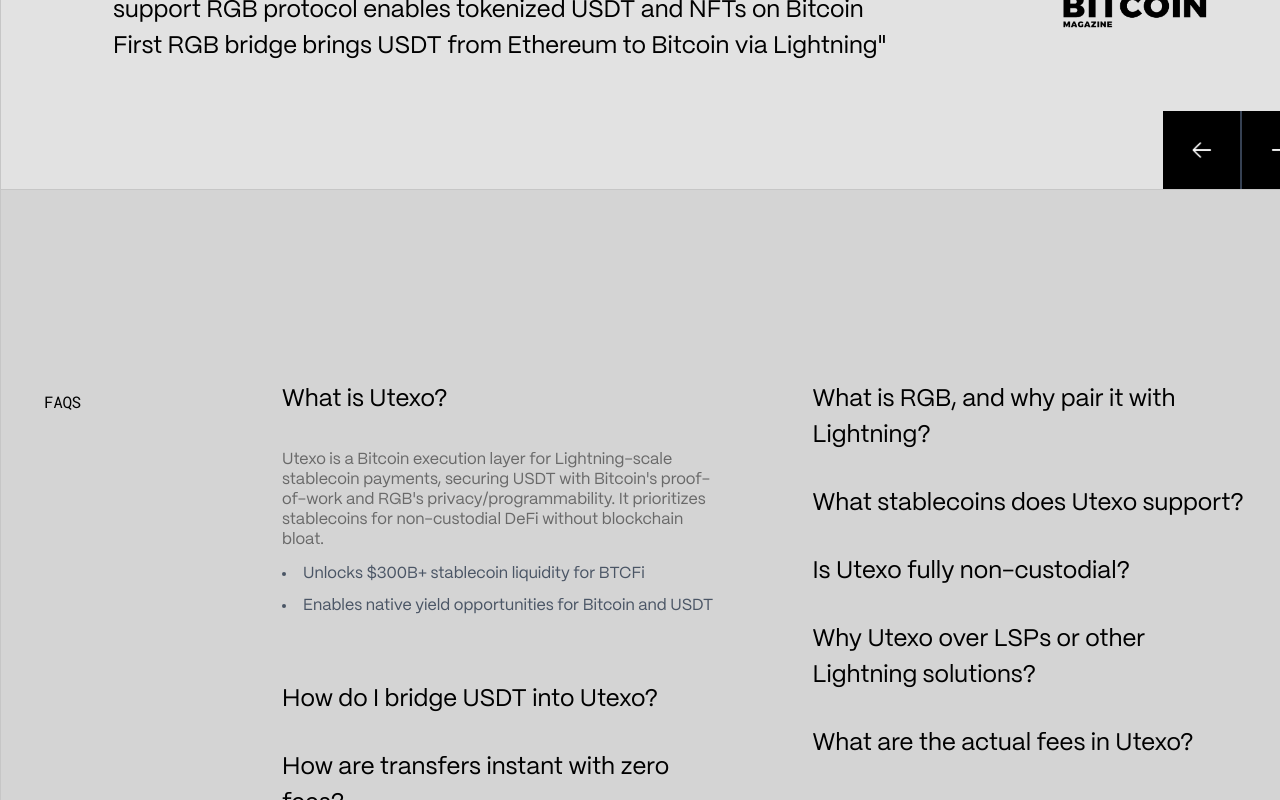
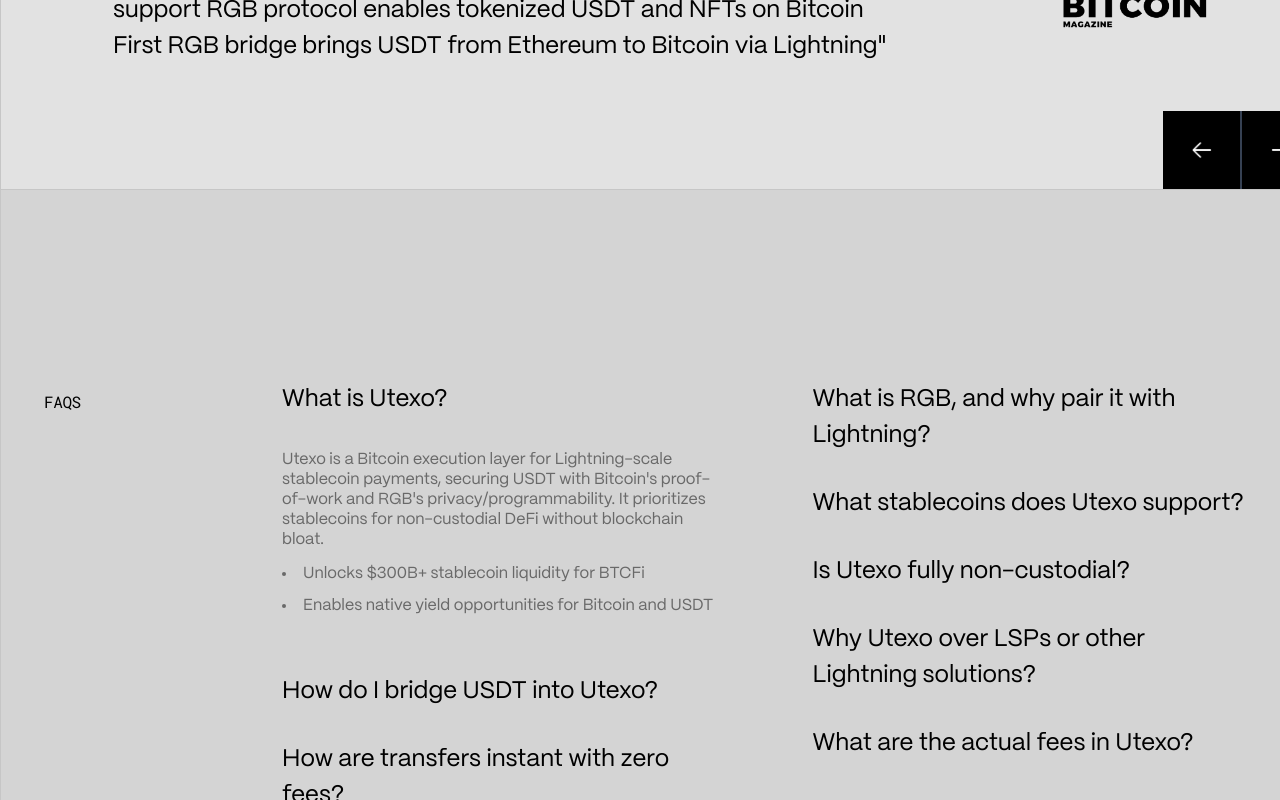
Before and after one commit to UTEXO-Protocol/landing, a Next.js app: page / in a window 1280 px wide. Both pictures are taken after a click on the element "What is Utexo?". Shown: the part 3727-4527 px from the top of the page. Built offline with nearby package versions, Linux system fonts and the light colour scheme.

Commit message:
final FAQs

```diff
--- a/src/components/FAQ.tsx
+++ b/src/components/FAQ.tsx
@@ -117,14 +117,14 @@ export default function FAQ() {
                   {faq.question}
                 </h3>
                 {openIndex === index && (
-                  <div className="mt-3 sm:mt-4 space-y-2 sm:space-y-3 mb-8 sm:mb-12 lg:mb-[64px]">
+                  <div className="mt-3 sm:mt-4 space-y-2 sm:space-y-3 mb-8 sm:mb-12 lg:mb-14">
                     {faq.answer && (
                       <p className="text-[14px] sm:text-[15px] lg:text-[16px] text-black opacity-50 leading-tight">
                         {faq.answer}
                       </p>
                     )}
                     {faq.bullets && faq.bullets.length > 0 && (
-                      <ul className="list-disc list-inside space-y-2 text-[14px] sm:text-[15px] lg:text-[16px] text-gray-600" style={{ fontFamily: "'PP Mori', sans-serif" }}>
+                      <ul className="list-disc list-inside space-y-2 text-[14px] sm:text-[15px] lg:text-[16px] text-black opacity-50" style={{ fontFamily: "'PP Mori', sans-serif" }}>
                         {faq.bullets.map((bullet, i) => (
                           <li key={i}>{bullet}</li>
                         ))}
@@ -157,7 +157,7 @@ export default function FAQ() {
                         </p>
                       )}
                       {faq.bullets && faq.bullets.length > 0 && (
-                        <ul className="list-disc list-inside space-y-2 text-[14px] sm:text-[15px] lg:text-[16px] text-gray-600" style={{ fontFamily: "'PP Mori', sans-serif" }}>
+                        <ul className="list-disc list-inside space-y-2 text-[14px] sm:text-[15px] lg:text-[16px] text-black opacity-50" style={{ fontFamily: "'PP Mori', sans-serif" }}>
                           {faq.bullets.map((bullet, i) => (
                             <li key={i}>{bullet}</li>
                           ))}
```
